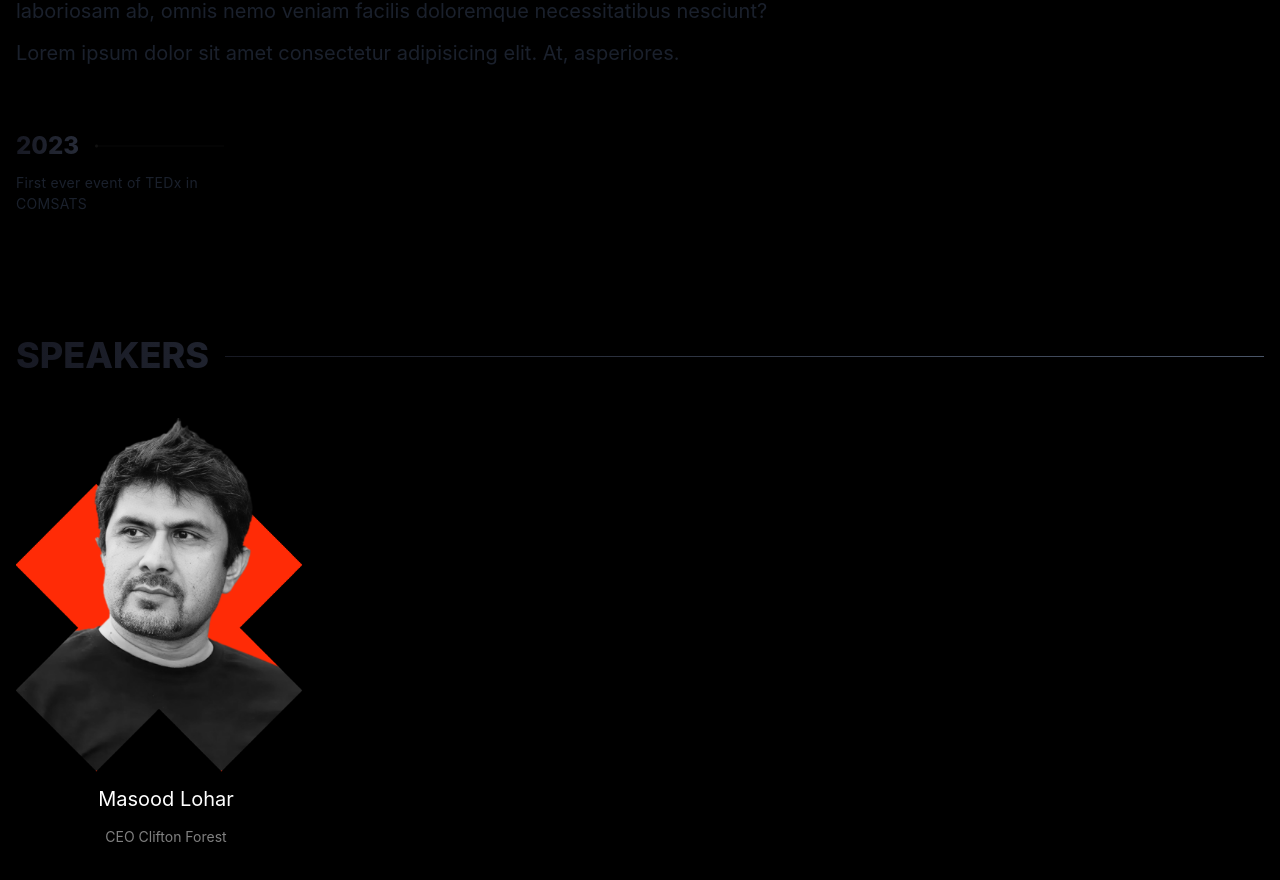
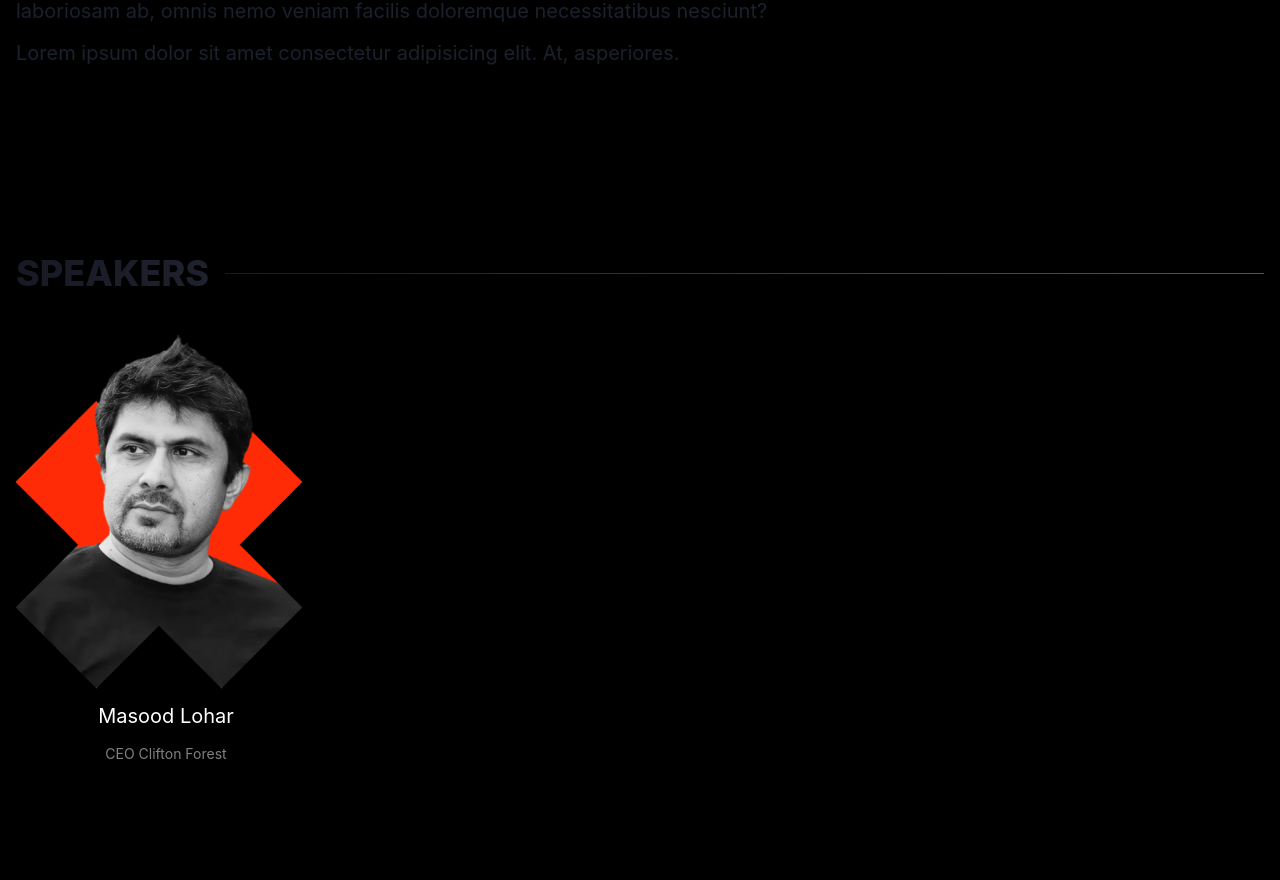
Before and after one commit to captainWaheed/TEDxCUI, a Next.js app: page / in a window 1280 px wide. Shown: the part 776-1656 px from the top of the page. Built offline with nearby package versions, Linux system fonts and the light colour scheme; no server answers.

Commit message:
🐛 fix: bugs fixed

```diff
--- a/app/sections/about/index.jsx
+++ b/app/sections/about/index.jsx
@@ -4,7 +4,7 @@ import { useRef } from "react";
 import { LazyMotion, domAnimation, useInView } from "framer-motion";
 import { Box, Flex, Text } from "@chakra-ui/react";
 import { HeadingDivider } from "components";
-import { TimeLine } from "./TimeLine";
+// import { TimeLine } from "./TimeLine";
 
 export function AboutSection() {
 	const ref = useRef(null);
@@ -43,7 +43,7 @@ export function AboutSection() {
 					</Text>
 				</Flex>
 
-				<TimeLine />
+				{/* <TimeLine /> */}
 			</Box>
 		</LazyMotion>
 	);
```
